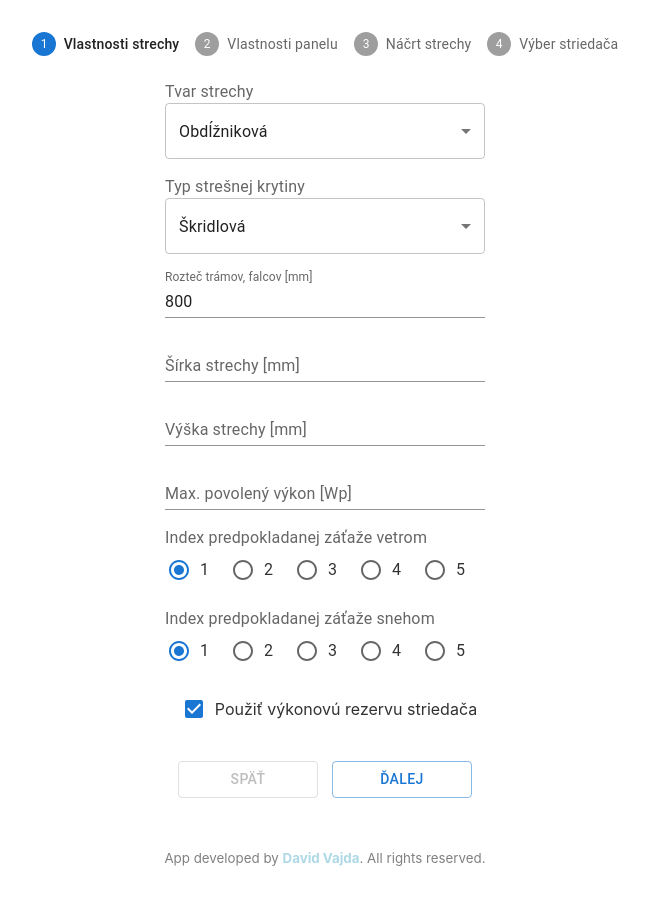
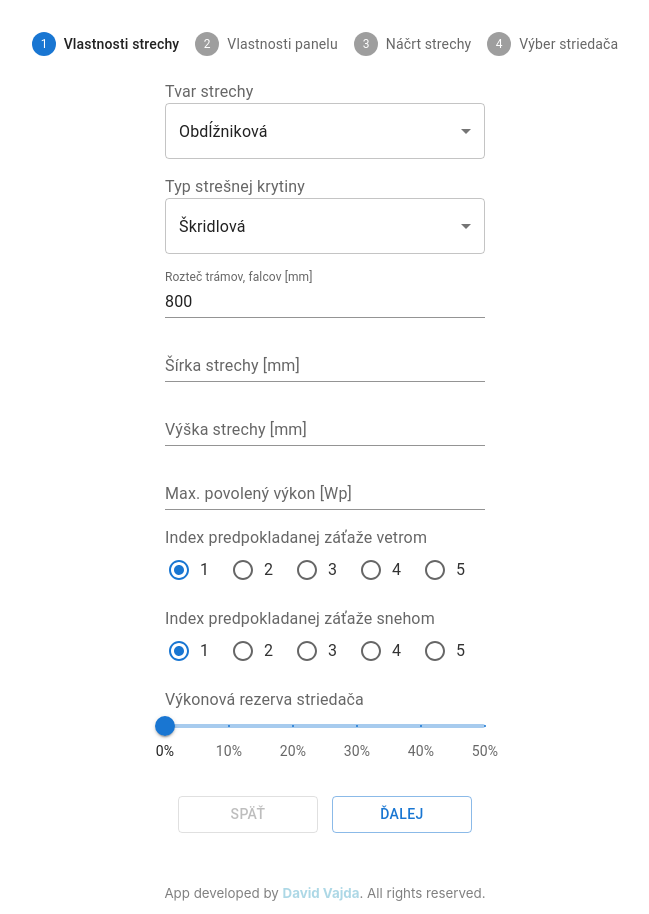
Before and after one commit to davidvajda/pv-calculator, a React (Create React App) app: page / in a window 1280 px wide. Shown: the whole page, without its empty margins (315-964 px from the left). Before the commit the page ends 879 px from the top, so only its background shows below. Built offline with nearby package versions, Linux system fonts and the light colour scheme.

Commit message:
added back button to last page and slider option for power reserve

```diff
--- /dev/null
+++ b/src/Components/SliderInput/SliderInput.js
@@ -0,0 +1,47 @@
+import React from "react";
+
+import Slider from "@mui/material/Slider";
+import FormLabel from "@mui/material/FormLabel";
+import Tooltip from "@mui/material/Tooltip";
+
+export const SliderInput = ({
+  label,
+  values,
+  value,
+  step = 10,
+  appDispatch,
+  appDispatchAction,
+  description,
+}) => {
+  const sliderId = React.useId();
+
+  return (
+    <Tooltip
+      title={description}
+      followCursor
+      enterDelay={300}
+      leaveDelay={50}
+      placement="left"
+    >
+      <div className="input">
+        <FormLabel id={sliderId}>{label}</FormLabel>
+        <Slider
+          aria-labelledby={sliderId}
+          value={value}
+          label={label}
+          step={step}
+          min={values[0].value}
+          max={values[values.length - 1].value}
+          marks={values}
+          // TODO: optimise this, when holding slider it continuously changes state
+          onChange={(e) =>
+            appDispatch({
+              type: appDispatchAction,
+              payload: { value: e.target.value },
+            })
+          }
+        />
+      </div>
+    </Tooltip>
+  );
+};
--- a/src/Components/Stepper/Stepper.js
+++ b/src/Components/Stepper/Stepper.js
@@ -45,6 +45,14 @@ export default function HorizontalLinearStepper({ children }) {
         <>
           {components[appState.screen]}
           <div className="stepper-button-container">
+            <Button
+              className="button"
+              variant="outlined"
+              disabled={appState.screen === 0}
+              onClick={handleBack}
+            >
+              Späť
+            </Button>
             <Button className="button" variant="outlined" onClick={handleReset}>
               Reset
             </Button>
@@ -62,12 +70,8 @@ export default function HorizontalLinearStepper({ children }) {
             >
               Späť
             </Button>
-            <Button
-              className="button"
-              variant="outlined"
-              onClick={handleNext}
-            >
-              {appState.screen === steps.length - 1 ? "Dokončiť" : "Ďalej"}
+            <Button className="button" variant="outlined" onClick={handleNext}>
+              Ďalej
             </Button>
           </div>
         </>
--- a/src/ContextProvider/ContextProvider.js
+++ b/src/ContextProvider/ContextProvider.js
@@ -19,6 +19,7 @@ const defaultAppContext = {
   roofType: "tile",
   maxPlantPower: 0,
   allowPowerReserve: true,
+  powerReserve: 0,
 };
 
 const defaultMaterialContext = {
@@ -62,7 +63,7 @@ const steps = {
 };
 
 export const APP_ACTIONS = {
-  POWER_RESERVE: "allowPowerReserve",
+  POWER_RESERVE: "powerReserve",
   ROOF_HEIGHT: "roofHeight",
   ROOF_WIDTH: "roofWidth",
   ROOF_WIDTH_TOP: "roofWidthTop",
@@ -90,7 +91,7 @@ export const ContextProvider = ({ children }) => {
     switch (action.type) {
       // inputs
       case APP_ACTIONS.POWER_RESERVE:
-        return { ...appState, allowPowerReserve: !appState.allowPowerReserve };
+        return { ...appState, powerReserve: action.payload.value };
       case APP_ACTIONS.ROOF_HEIGHT:
         return { ...appState, roofHeight: action.payload.value };
       case APP_ACTIONS.ROOF_WIDTH:
--- a/src/Pages/FormPage/FormPage.js
+++ b/src/Pages/FormPage/FormPage.js
@@ -7,8 +7,10 @@ import {
 } from "../../ContextProvider/ContextProvider";
 import { TextInput } from "../../Components/TextInput/TextInput";
 import { SelectInput } from "../../Components/SelectInput/SelectInput";
+import { SliderInput } from "../../Components/SliderInput/SliderInput";
 import { CheckboxInput } from "../../Components/CheckboxInput/CheckboxInput";
 import { RadioButtonInput } from "../../Components/RadioButtonInput/RadioButtonInput";
+
 
 const FormPage = () => {
   const { appState, appDispatch } = useContext(AppStateContext);
@@ -35,6 +37,14 @@ const FormPage = () => {
     values: [1, 2, 3, 4, 5],
   };
 
+  const powerReserveOptions = [];
+  for (let i = 0; i <= 5; i++) {
+    powerReserveOptions.push({
+      value: i * 10,
+      label: `${i * 10}%`,
+    });
+  }
+
   useEffect(() => {
     appDispatch({
       type: "hookRuster",
@@ -45,6 +55,7 @@ const FormPage = () => {
   return (
     <div className="page-wrapper">
       <div className="text-input-container">
+
         <SelectInput
           label={"Tvar strechy"}
           itemLabels={roofShapeOptions.labels}
@@ -131,15 +142,13 @@ const FormPage = () => {
           appDispatchAction={APP_ACTIONS.SNOW_LOAD}
           description={`Od indexu záťaže sa odvíja použitý montážny materiál.`}
         />
-      </div>
-      <div className="text-input-container">
-        <CheckboxInput
-          label={"Použiť výkonovú rezervu striedača"}
-          value={appState.allowPowerReserve}
+        <SliderInput
+          label={"Výkonová rezerva striedača"}
+          values={powerReserveOptions}
+          value={appState.powerReserve}
           appDispatch={appDispatch}
           appDispatchAction={APP_ACTIONS.POWER_RESERVE}
-          description={`Na striedač je možné pripojiť až o 50% viac výkonu než dokáže spracovať.
-          Je to kvôli tomu, že fotovoltické panely väčšinu času nepracujú na svojom max. výkone.`}
+          description={"Na striedač je možné zapojiť väčší výkon panelov až o 50%. 0% znanená, že sa pre panely s výkonom 5kW vyberie 5kW striedač. 50% znamená, že sa pre 5kW panely vyberie 3,3kW striedač."}
         />
       </div>
     </div>
--- a/src/Pages/InvertorPage/InvertorPage.js
+++ b/src/Pages/InvertorPage/InvertorPage.js
@@ -20,7 +20,7 @@ const InvertorPage = () => {
   const [selectedInvertor, setSelectedInvertor] = useState(() => null);
 
   const suitableInvertors = getSuitableInvertorAndStrings(
-    appState.allowPowerReserve,
+    appState.powerReserve,
     materialState.panelPower,
     materialState.panelVoltage,
     materialState.panelCurrent,
--- a/src/Pages/SetupPage/SetupPage.js
+++ b/src/Pages/SetupPage/SetupPage.js
@@ -47,9 +47,9 @@ const renderResource = (resource, setState, resourceName) => {
   }
 
   const resourceRows = [];
-
   for (const [key, values] of Object.entries(resource)) {
     const valueElements = values.map((item, idx) => (
+      <td>
         <input
           key={idx}
           maxLength={10}
@@ -62,26 +62,47 @@ const renderResource = (resource, setState, resourceName) => {
             });
           }}
         />
+      </td>
     ));
+
     resourceRows.push(
-      // TODO: make it a table
-      <div key={key} className="resourceRow">
-        <div className="resource-inputs">
-          <span className="resource-key">{key}</span>
-          <div>{valueElements}</div>
-        </div>
-      </div>
+      <tr key={key}>
+        <td className="resource-row-name">
+          <b>{key}</b>
+        </td>
+        {valueElements}
+      </tr>
     );
   }
   return (
-    <form>
-      <h1>{resourceName}</h1>
-      <div>{resourceRows}</div>
-    </form>
+    <div>
+      <table>
+        <tbody>
+          <th colSpan={6}>
+            <b>{resourceName}:</b>
+          </th>
+          <tr>
+            <td>
+              <b>Load index:</b>
+            </td>
+            <td>1</td>
+            <td>2</td>
+            <td>3</td>
+            <td>4</td>
+            <td>5</td>
+          </tr>
+          {resourceRows}
+        </tbody>
+      </table>
+    </div>
   );
 };
 
 const renderInvertors = (invertorsJson, setInvertorsState) => {
+  if (invertorsJson === undefined) {
+    return <></>;
+  }
+
   const intKeyNamesToParse = [
     "phase",
     "nominalPower",
@@ -103,7 +124,7 @@ const renderInvertors = (invertorsJson, setInvertorsState) => {
 
       invertorElement.push(
         <tr key={key}>
-          <td>
+          <td className="resource-row-name">
             <b>{key}:</b>
           </td>
           <td>
@@ -221,7 +242,9 @@ const MaterialPage = () => {
       </button>
       <button
         onClick={() => {
-          const confirmation = prompt("Are you sure you want to reset material to default values? Type YES for confirmation.")
+          const confirmation = prompt(
+            "Are you sure you want to reset material to default values? Type YES for confirmation."
+          );
           if (confirmation === "YES") {
             setDefaultResources("test");
           }
@@ -229,9 +252,11 @@ const MaterialPage = () => {
       >
         Reset material to default values
       </button>
-      {hooks ? renderResource(hooks, setHooks, "hooks.json") : <></>}
-      {rails ? renderResource(rails, setRails, "rails.json") : <></>}
-      {others ? renderResource(others, setOthers, "others.json") : <></>}
+      <div className="resource-table-wrapper">
+        {renderResource(hooks, setHooks, "hooks.json")}
+        {renderResource(rails, setRails, "rails.json")}
+        {renderResource(others, setOthers, "others.json")}
+      </div>
     </>
   );
 };
@@ -265,7 +290,7 @@ const InvertorPage = () => {
         Add new invertor
       </button>
       <div className="invertors">
-        {invertors ? renderInvertors(invertors, setInvertors) : <></>}
+        {renderInvertors(invertors, setInvertors)}
       </div>
     </>
   );
--- a/src/Utilities/getProtectionDevices.js
+++ b/src/Utilities/getProtectionDevices.js
@@ -1,16 +1,4 @@
-const surgeProtectionDevices = {
-  // with contactor, class I [0] or II [1] for one or two strings [0] or [1]
-  // TODO: implement this according to current norms/standards, for now, default is class I without contactor
-  // TODO: return MCB according to the current of the string
-  withContactor: [
-    ["PVPF1001--", "PVPF1002--"],
-    ["PVPF1501--", "PVPF1502--"],
-  ],
-  withoutContactor: [
-    ["PVP10001--", "PVP10002--"],
-    ["PVP15001--", "PVP15001--"],
-  ],
-};
+const protectionMaterial = require("../resources/protectionDevices.json");
 
 export const getProtectionDevices = (stringDivisions) => {
   if (!stringDivisions) {
@@ -19,14 +7,17 @@ export const getProtectionDevices = (stringDivisions) => {
 
   const strings = stringDivisions.length;
 
-  if (strings === 0) {
-    return;
-  }
+  const FUSE_ORDER_NUMBER = protectionMaterial.fuse[0];
+
+  const spdSimpleAmount = strings % 2;
+  const spdDoubleAmount = strings / 2;
+  const fuseHolderAMount = strings;
+  const fuseAmount = strings * 2;
 
   return {
-    amounts: [1, strings],
+    amounts: [1, strings], // todo return the amounts and ONs // TODO: correct this
     orderNumbers: [
-      surgeProtectionDevices.withoutContactor[0][strings - 1],
+      "PVP10001--",
       "BM015216--",
     ],
     descriptions: [
--- a/src/Utilities/invertorFunctions.js
+++ b/src/Utilities/invertorFunctions.js
@@ -32,7 +32,7 @@ const divideIntoStrings = (invertor, panelCount, panelVoltage) => {
 };
 
 export const getSuitableInvertorAndStrings = (
-  allowPowerReserve,
+  powerReserve,
   panelPower,
   panelVoltage,
   panelCurrent,
@@ -47,13 +47,7 @@ export const getSuitableInvertorAndStrings = (
 
   const plantPower = panelCount * panelPower;
 
-  invertors.sort((a, b) => {
-    if (allowPowerReserve) {
-      return a.maxPower - b.maxPower;
-    } else {
-      return a.nominalPower - b.nominalPower;
-    }
-  });
+  invertors.sort((a, b) => a.nominalPower - b.nominalPower);
 
   const bestFitInvertors = [];
   const stringDivisions = [];
@@ -62,10 +56,8 @@ export const getSuitableInvertorAndStrings = (
   for (let i = 0; i < invertors.length; i++) {
     const invertor = invertors[i];
 
-    if (
-      (allowPowerReserve && invertor.maxPower >= plantPower) ||
-      (!allowPowerReserve && invertor.nominalPower >= plantPower)
-    ) {
+    if (invertor.nominalPower + (invertor.nominalPower * (powerReserve / 100)) >= plantPower) {
+      console.log("Invertors with power bigger than: ", invertor.nominalPower + (invertor.nominalPower * (powerReserve / 100)))
       const stringDivision = divideIntoStrings(
         invertor,
         panelCount,
--- a/src/index.css
+++ b/src/index.css
@@ -394,3 +394,15 @@ margin-right: 1em;
 .invertor-param-value {
   width: 100%;
 }
+
+.resource-row-name {
+  width: 10em;
+}
+
+.resource-table-wrapper {
+  display: flex;
+  flex-direction: column;
+  min-height: 90vh;
+
+  justify-content: center;
+}
--- /dev/null
+++ b/src/resources/protectionDevices.json
@@ -0,0 +1,5 @@
+{
+  "spd": ["PVP10001--", "PVP10002--"],
+  "fuseHolder": ["IS506122-A", "IS506122-A"],
+  "fuse": ["ISV10016--", "ISV10016--"]
+}
```
Also changed, not shown: server.js (+10 -11 lines), src/resources/invertors.json (+1 -1 lines). Lines whose indentation alone changed are shown as unchanged.
